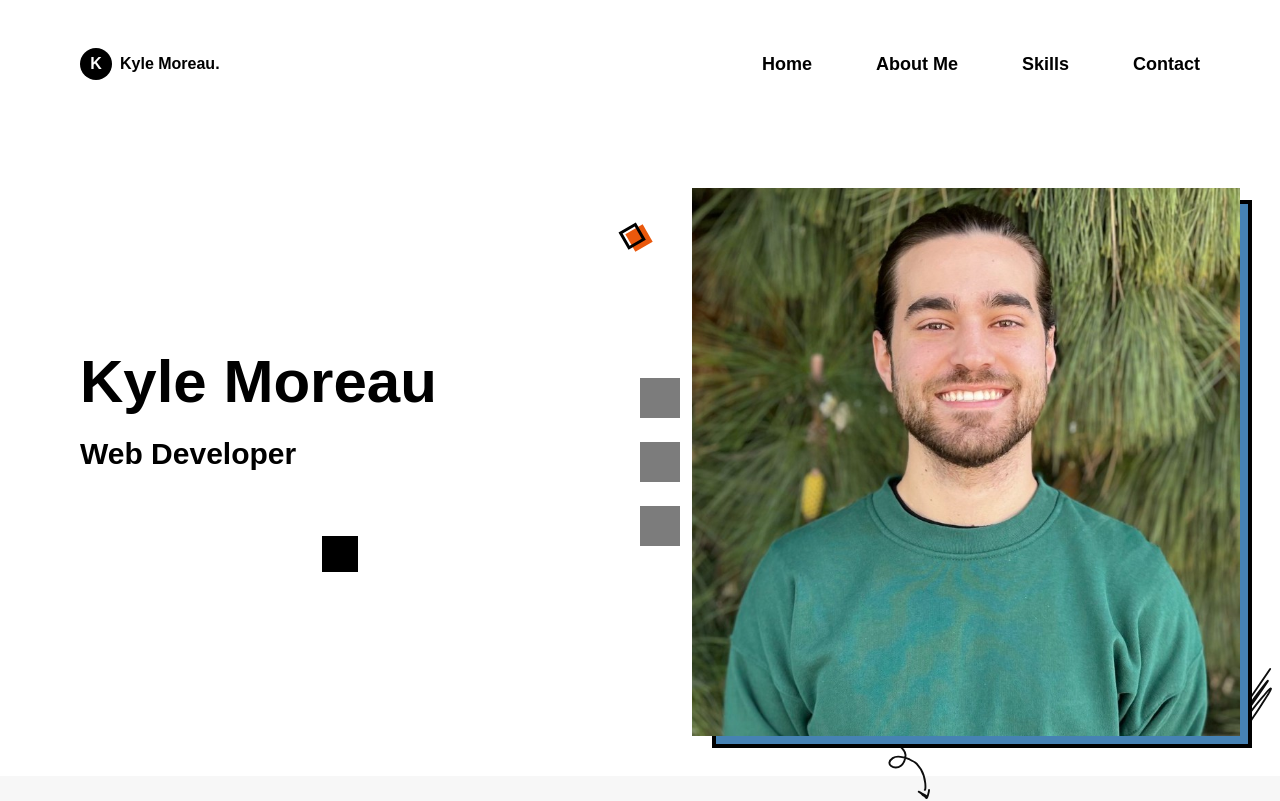
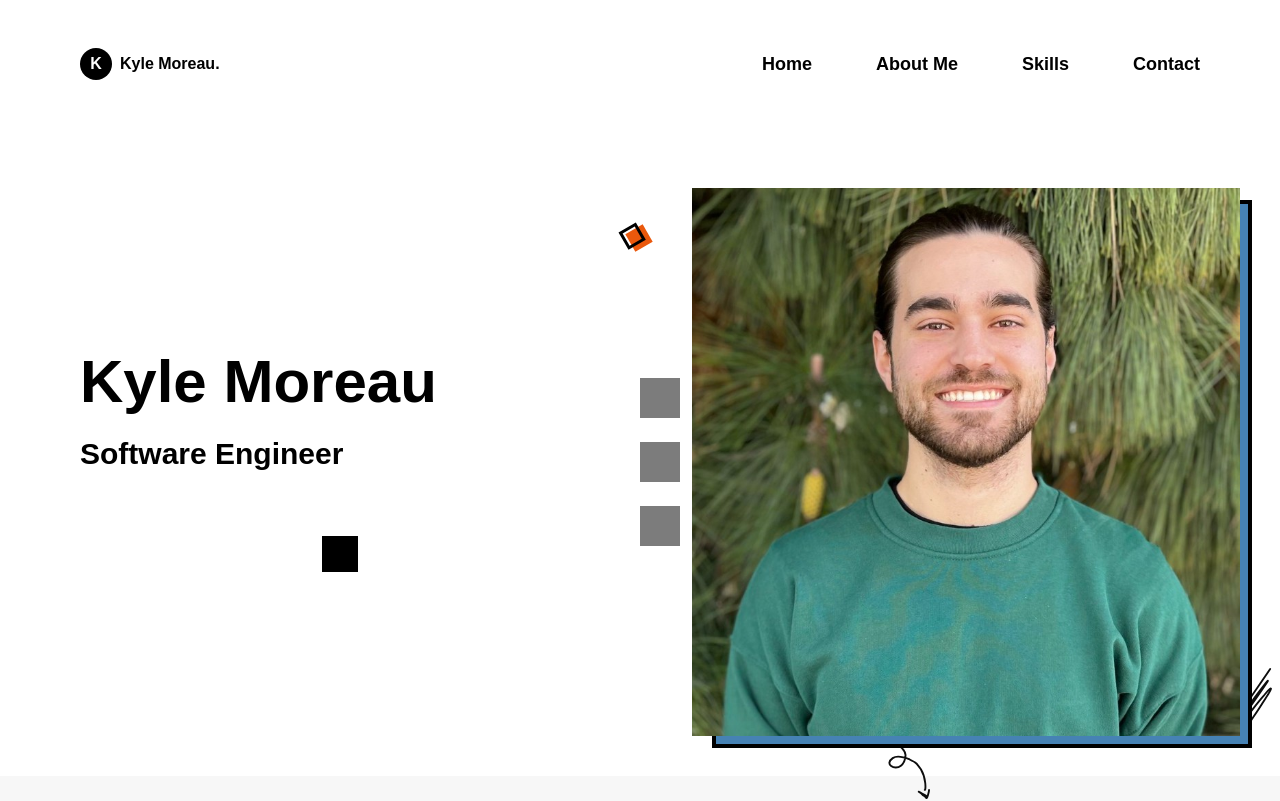
Before and after one commit to notkylemoreau98/24-portfolio, a React (Create React App) app: page / in a window 1280 px wide. Shown: the top 801 px of the page. Built offline with nearby package versions, Linux system fonts and the light colour scheme; some icons are missing.

Commit message:
Text change

```diff
--- a/src/components/Home/Hero/index.jsx
+++ b/src/components/Home/Hero/index.jsx
@@ -18,7 +18,7 @@ const Hero = () => {
               <h1 className='text-5xl md:text-6xl font-bold'>Kyle Moreau</h1>
 
               <p className='my-6 text-2xl md:text-3xl font-semibold'>
-                Web Developer
+                Software Engineer
               </p>
             </div>
             <a
```
